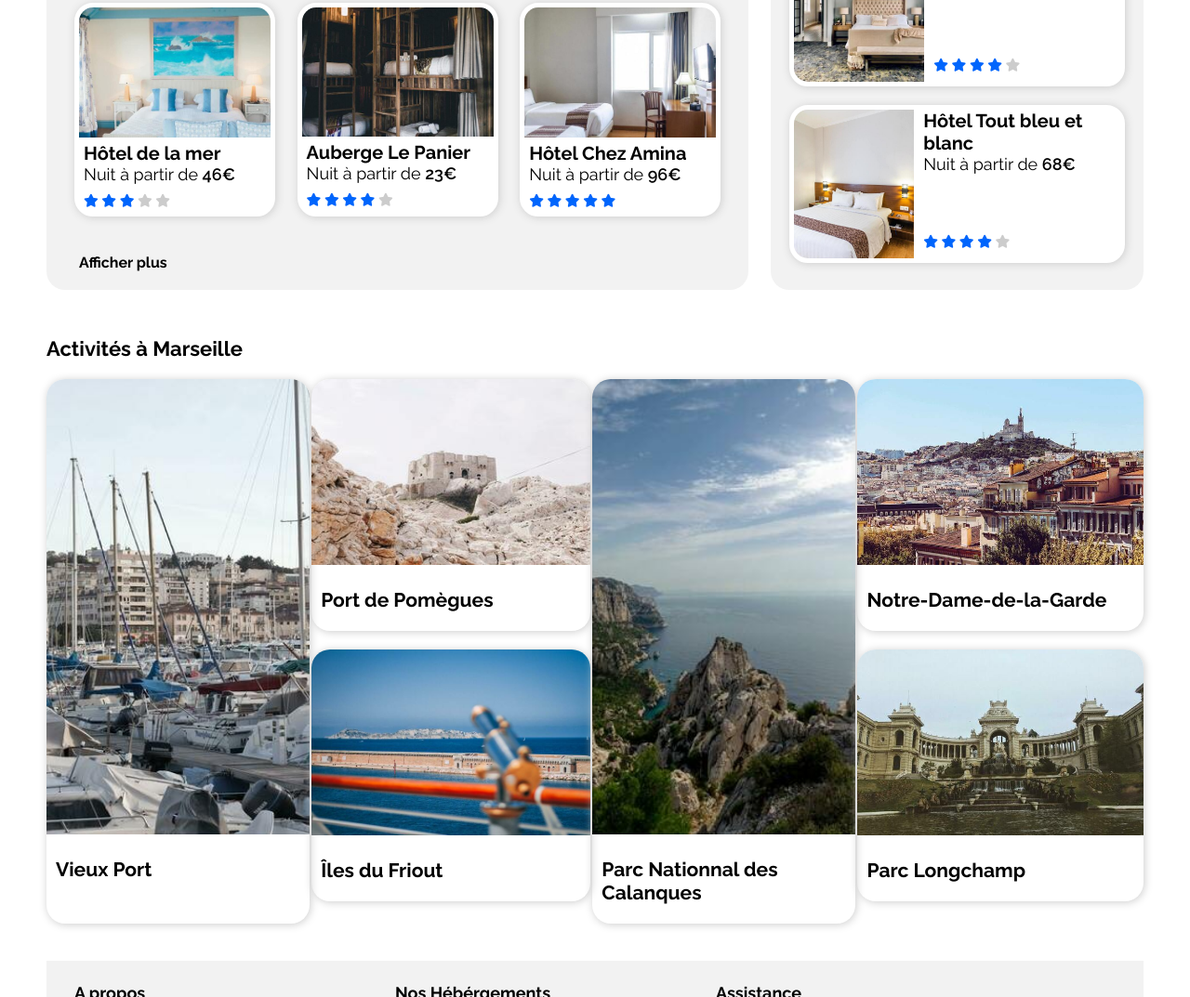
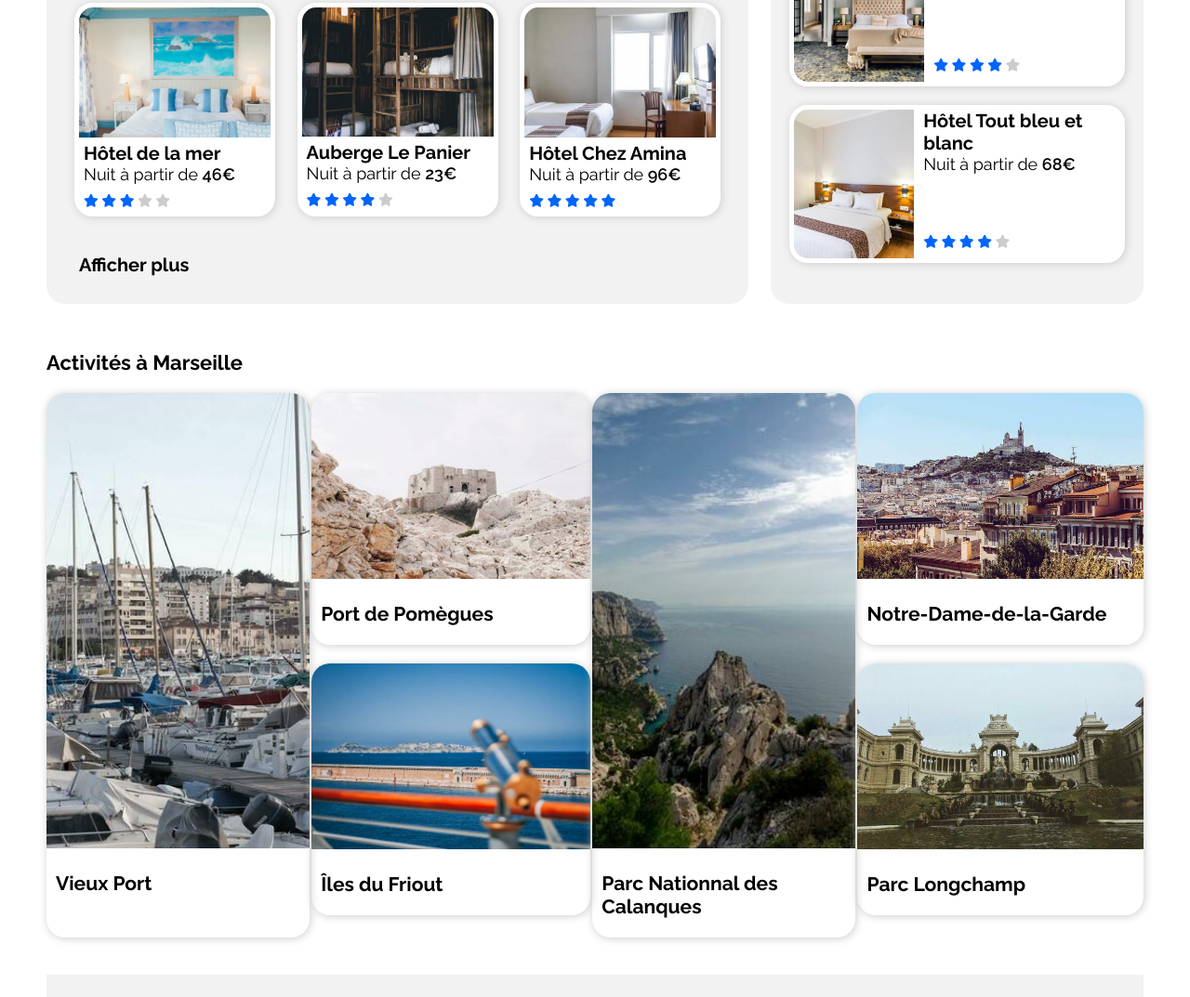
Before and after one commit to Michaelbr-Dev/OC-Project-2, a plain HTML site: page index.html in a window 1280 px wide. Shown: the part 769-1842 px from the top of the page at 93% size. Drawn offline with Linux system fonts and the light colour scheme.

Commit message:
OCR P2 - Final code pre review

```diff
--- a/assets/css/style.css
+++ b/assets/css/style.css
@@ -308,9 +308,9 @@ nav li a:focus {
 }
 
 .showMore {
-  margin: 10px 30px 20px 35px;
+  margin: 10px 30px 30px 35px;
   font-weight: 700;
-  font-size: 16px;
+  font-size: 20px;
   color: black;
   text-decoration: none;
 }
```
